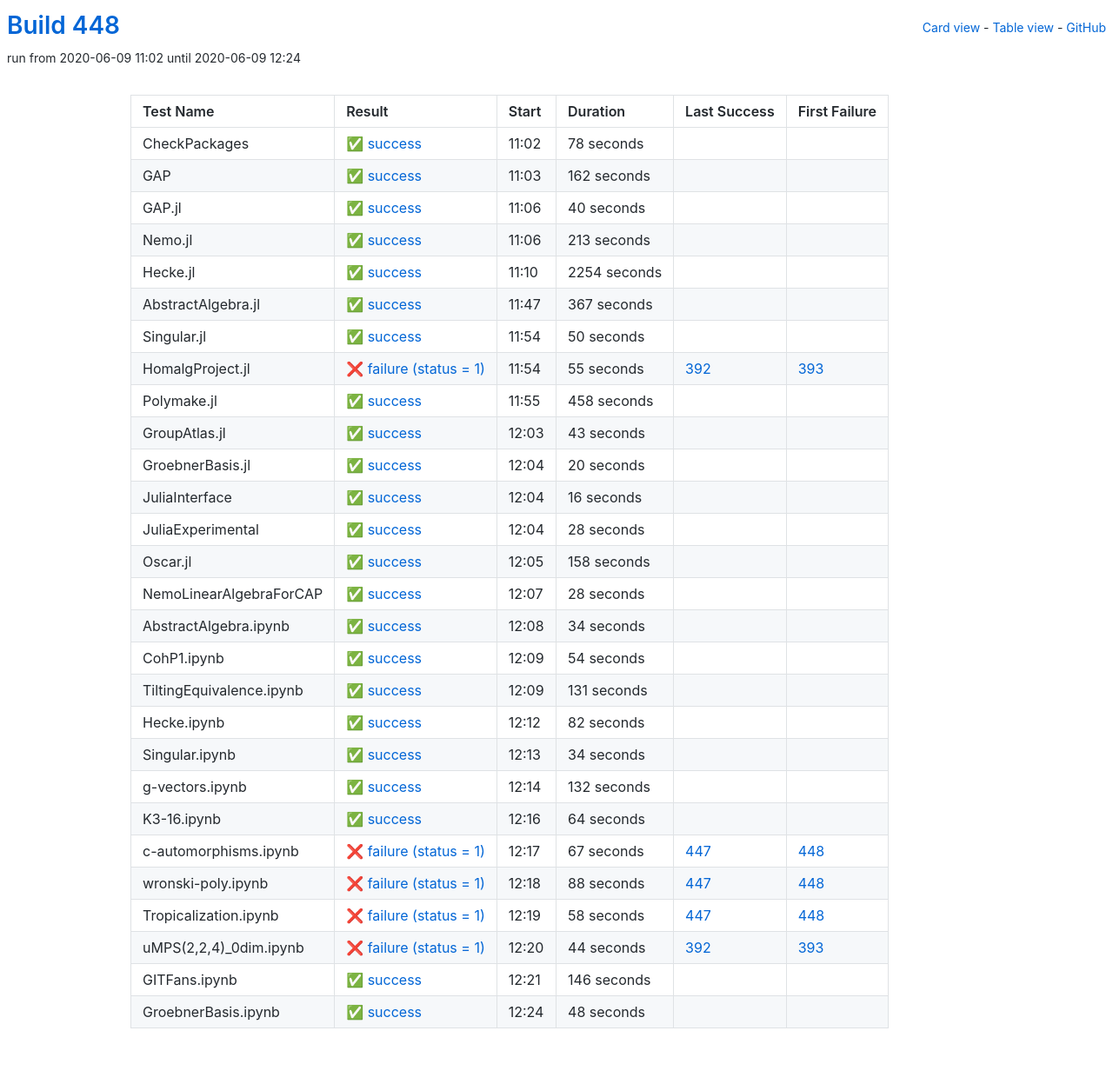
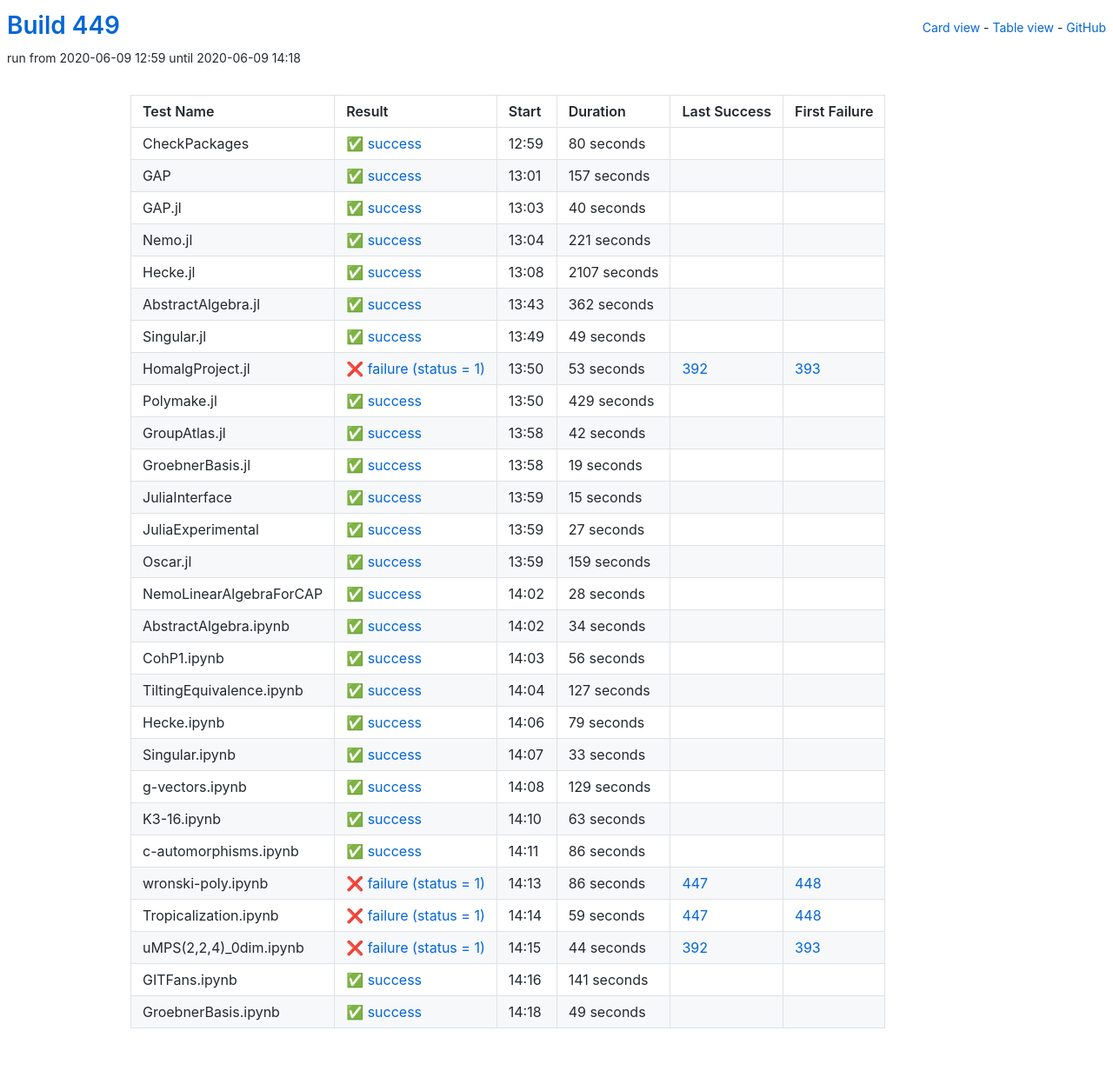
Before and after one commit to oscar-system/oscar-ci-status-1.4, a Jekyll site: the page built from table.html, in a window 1280 px wide. Shown: the whole page at 87% size. Built offline with Jekyll 4.4.1, drawn with Linux system fonts in a browser that asks for light colours.

Commit message:
Build 449

```diff
--- a/_data/ci.yml
+++ b/_data/ci.yml
@@ -1,29 +1,29 @@
-build: 448
-build_url: https://oscarci.mathematik.uni-kl.de/job/oscar-julia-1.4/448/
+build: 449
+build_url: https://oscarci.mathematik.uni-kl.de/job/oscar-julia-1.4/449/
 job: oscar-julia-1.4
 tests:
-- duration: 78
+- duration: 80
   exitcode: 0
   first_failure: false
   first_failure_url: null
   id: checkpackages
   last_success: false
   last_success_url: null
-  log: https://oscarci.mathematik.uni-kl.de/job/oscar-julia-1.4/448/artifact/logs/build-448/CheckPackages.log
+  log: https://oscarci.mathematik.uni-kl.de/job/oscar-julia-1.4/449/artifact/logs/build-449/CheckPackages.log
   name: CheckPackages
-  start: 2020-06-09 11:02
+  start: 2020-06-09 12:59
   status: success
   success: true
-- duration: 162
+- duration: 157
   exitcode: 0
   first_failure: false
   first_failure_url: null
   id: gap
   last_success: false
   last_success_url: null
-  log: https://oscarci.mathematik.uni-kl.de/job/oscar-julia-1.4/448/artifact/logs/build-448/GAP.log
+  log: https://oscarci.mathematik.uni-kl.de/job/oscar-julia-1.4/449/artifact/logs/build-449/GAP.log
   name: GAP
-  start: 2020-06-09 11:03
+  start: 2020-06-09 13:01
   status: success
   success: true
 - duration: 40
@@ -33,141 +33,141 @@ tests:
   id: gap-jl
   last_success: false
   last_success_url: null
-  log: https://oscarci.mathematik.uni-kl.de/job/oscar-julia-1.4/448/artifact/logs/build-448/GAP.jl.log
+  log: https://oscarci.mathematik.uni-kl.de/job/oscar-julia-1.4/449/artifact/logs/build-449/GAP.jl.log
   name: GAP.jl
-  start: 2020-06-09 11:06
+  start: 2020-06-09 13:03
   status: success
   success: true
-- duration: 213
+- duration: 221
   exitcode: 0
   first_failure: false
   first_failure_url: null
   id: nemo-jl
   last_success: false
   last_success_url: null
-  log: https://oscarci.mathematik.uni-kl.de/job/oscar-julia-1.4/448/artifact/logs/build-448/Nemo.jl.log
+  log: https://oscarci.mathematik.uni-kl.de/job/oscar-julia-1.4/449/artifact/logs/build-449/Nemo.jl.log
   name: Nemo.jl
-  start: 2020-06-09 11:06
+  start: 2020-06-09 13:04
   status: success
   success: true
-- duration: 2254
+- duration: 2107
   exitcode: 0
   first_failure: false
   first_failure_url: null
   id: hecke-jl
   last_success: false
   last_success_url: null
-  log: https://oscarci.mathematik.uni-kl.de/job/oscar-julia-1.4/448/artifact/logs/build-448/Hecke.jl.log
+  log: https://oscarci.mathematik.uni-kl.de/job/oscar-julia-1.4/449/artifact/logs/build-449/Hecke.jl.log
   name: Hecke.jl
-  start: 2020-06-09 11:10
+  start: 2020-06-09 13:08
   status: success
   success: true
-- duration: 367
+- duration: 362
   exitcode: 0
   first_failure: false
   first_failure_url: null
   id: abstractalgebra-jl
   last_success: false
   last_success_url: null
-  log: https://oscarci.mathematik.uni-kl.de/job/oscar-julia-1.4/448/artifact/logs/build-448/AbstractAlgebra.jl.log
+  log: https://oscarci.mathematik.uni-kl.de/job/oscar-julia-1.4/449/artifact/logs/build-449/AbstractAlgebra.jl.log
   name: AbstractAlgebra.jl
-  start: 2020-06-09 11:47
+  start: 2020-06-09 13:43
   status: success
   success: true
-- duration: 50
+- duration: 49
   exitcode: 0
   first_failure: false
   first_failure_url: null
   id: singular-jl
   last_success: false
   last_success_url: null
-  log: https://oscarci.mathematik.uni-kl.de/job/oscar-julia-1.4/448/artifact/logs/build-448/Singular.jl.log
+  log: https://oscarci.mathematik.uni-kl.de/job/oscar-julia-1.4/449/artifact/logs/build-449/Singular.jl.log
   name: Singular.jl
-  start: 2020-06-09 11:54
+  start: 2020-06-09 13:49
   status: success
   success: true
-- duration: 55
+- duration: 53
   exitcode: 1
   first_failure: 393
   first_failure_url: https://oscarci.mathematik.uni-kl.de/job/oscar-julia-1.4/393/
   id: homalgproject-jl
   last_success: 392
   last_success_url: https://oscarci.mathematik.uni-kl.de/job/oscar-julia-1.4/392/
-  log: https://oscarci.mathematik.uni-kl.de/job/oscar-julia-1.4/448/artifact/logs/build-448/HomalgProject.jl.log
+  log: https://oscarci.mathematik.uni-kl.de/job/oscar-julia-1.4/449/artifact/logs/build-449/HomalgProject.jl.log
   name: HomalgProject.jl
-  start: 2020-06-09 11:54
+  start: 2020-06-09 13:50
   status: failure
   success: false
-- duration: 458
+- duration: 429
   exitcode: 0
   first_failure: false
   first_failure_url: null
   id: polymake-jl
   last_success: false
   last_success_url: null
-  log: https://oscarci.mathematik.uni-kl.de/job/oscar-julia-1.4/448/artifact/logs/build-448/Polymake.jl.log
+  log: https://oscarci.mathematik.uni-kl.de/job/oscar-julia-1.4/449/artifact/logs/build-449/Polymake.jl.log
   name: Polymake.jl
-  start: 2020-06-09 11:55
+  start: 2020-06-09 13:50
   status: success
   success: true
-- duration: 43
+- duration: 42
   exitcode: 0
   first_failure: false
   first_failure_url: null
   id: groupatlas-jl
   last_success: false
   last_success_url: null
-  log: https://oscarci.mathematik.uni-kl.de/job/oscar-julia-1.4/448/artifact/logs/build-448/GroupAtlas.jl.log
+  log: https://oscarci.mathematik.uni-kl.de/job/oscar-julia-1.4/449/artifact/logs/build-449/GroupAtlas.jl.log
   name: GroupAtlas.jl
-  start: 2020-06-09 12:03
+  start: 2020-06-09 13:58
   status: success
   success: true
-- duration: 20
+- duration: 19
   exitcode: 0
   first_failure: false
   first_failure_url: null
   id: groebnerbasis-jl
   last_success: false
   last_success_url: null
-  log: https://oscarci.mathematik.uni-kl.de/job/oscar-julia-1.4/448/artifact/logs/build-448/GroebnerBasis.jl.log
+  log: https://oscarci.mathematik.uni-kl.de/job/oscar-julia-1.4/449/artifact/logs/build-449/GroebnerBasis.jl.log
   name: GroebnerBasis.jl
-  start: 2020-06-09 12:04
+  start: 2020-06-09 13:58
   status: success
   success: true
-- duration: 16
+- duration: 15
   exitcode: 0
   first_failure: false
   first_failure_url: null
   id: juliainterface
   last_success: false
   last_success_url: null
-  log: https://oscarci.mathematik.uni-kl.de/job/oscar-julia-1.4/448/artifact/logs/build-448/JuliaInterface.log
+  log: https://oscarci.mathematik.uni-kl.de/job/oscar-julia-1.4/449/artifact/logs/build-449/JuliaInterface.log
   name: JuliaInterface
-  start: 2020-06-09 12:04
+  start: 2020-06-09 13:59
   status: success
   success: true
-- duration: 28
+- duration: 27
   exitcode: 0
   first_failure: false
   first_failure_url: null
   id: juliaexperimental
   last_success: false
   last_success_url: null
-  log: https://oscarci.mathematik.uni-kl.de/job/oscar-julia-1.4/448/artifact/logs/build-448/JuliaExperimental.log
+  log: https://oscarci.mathematik.uni-kl.de/job/oscar-julia-1.4/449/artifact/logs/build-449/JuliaExperimental.log
   name: JuliaExperimental
-  start: 2020-06-09 12:04
+  start: 2020-06-09 13:59
   status: success
   success: true
-- duration: 158
+- duration: 159
   exitcode: 0
   first_failure: false
   first_failure_url: null
   id: oscar-jl
   last_success: false
   last_success_url: null
-  log: https://oscarci.mathematik.uni-kl.de/job/oscar-julia-1.4/448/artifact/logs/build-448/Oscar.jl.log
+  log: https://oscarci.mathematik.uni-kl.de/job/oscar-julia-1.4/449/artifact/logs/build-449/Oscar.jl.log
   name: Oscar.jl
-  start: 2020-06-09 12:05
+  start: 2020-06-09 13:59
   status: success
   success: true
 - duration: 28
@@ -177,9 +177,9 @@ tests:
   id: nemolinearalgebraforcap
   last_success: false
   last_success_url: null
-  log: https://oscarci.mathematik.uni-kl.de/job/oscar-julia-1.4/448/artifact/logs/build-448/NemoLinearAlgebraForCAP.log
+  log: https://oscarci.mathematik.uni-kl.de/job/oscar-julia-1.4/449/artifact/logs/build-449/NemoLinearAlgebraForCAP.log
   name: NemoLinearAlgebraForCAP
-  start: 2020-06-09 12:07
+  start: 2020-06-09 14:02
   status: success
   success: true
 - duration: 34
@@ -189,117 +189,117 @@ tests:
   id: abstractalgebra-ipynb
   last_success: false
   last_success_url: null
-  log: https://oscarci.mathematik.uni-kl.de/job/oscar-julia-1.4/448/artifact/logs/build-448/AbstractAlgebra.ipynb.log
+  log: https://oscarci.mathematik.uni-kl.de/job/oscar-julia-1.4/449/artifact/logs/build-449/AbstractAlgebra.ipynb.log
   name: AbstractAlgebra.ipynb
-  start: 2020-06-09 12:08
+  start: 2020-06-09 14:02
   status: success
   success: true
-- duration: 54
+- duration: 56
   exitcode: 0
   first_failure: false
   first_failure_url: null
   id: cohp1-ipynb
   last_success: false
   last_success_url: null
-  log: https://oscarci.mathematik.uni-kl.de/job/oscar-julia-1.4/448/artifact/logs/build-448/CohP1.ipynb.log
+  log: https://oscarci.mathematik.uni-kl.de/job/oscar-julia-1.4/449/artifact/logs/build-449/CohP1.ipynb.log
   name: CohP1.ipynb
-  start: 2020-06-09 12:09
+  start: 2020-06-09 14:03
   status: success
   success: true
-- duration: 131
+- duration: 127
   exitcode: 0
   first_failure: false
   first_failure_url: null
   id: tiltingequivalence-ipynb
   last_success: false
   last_success_url: null
-  log: https://oscarci.mathematik.uni-kl.de/job/oscar-julia-1.4/448/artifact/logs/build-448/TiltingEquivalence.ipynb.log
+  log: https://oscarci.mathematik.uni-kl.de/job/oscar-julia-1.4/449/artifact/logs/build-449/TiltingEquivalence.ipynb.log
   name: TiltingEquivalence.ipynb
-  start: 2020-06-09 12:09
+  start: 2020-06-09 14:04
   status: success
   success: true
-- duration: 82
+- duration: 79
   exitcode: 0
   first_failure: false
   first_failure_url: null
   id: hecke-ipynb
   last_success: false
   last_success_url: null
-  log: https://oscarci.mathematik.uni-kl.de/job/oscar-julia-1.4/448/artifact/logs/build-448/Hecke.ipynb.log
+  log: https://oscarci.mathematik.uni-kl.de/job/oscar-julia-1.4/449/artifact/logs/build-449/Hecke.ipynb.log
   name: Hecke.ipynb
-  start: 2020-06-09 12:12
+  start: 2020-06-09 14:06
   status: success
   success: true
-- duration: 34
+- duration: 33
   exitcode: 0
   first_failure: false
   first_failure_url: null
   id: singular-ipynb
   last_success: false
   last_success_url: null
-  log: https://oscarci.mathematik.uni-kl.de/job/oscar-julia-1.4/448/artifact/logs/build-448/Singular.ipynb.log
+  log: https://oscarci.mathematik.uni-kl.de/job/oscar-julia-1.4/449/artifact/logs/build-449/Singular.ipynb.log
   name: Singular.ipynb
-  start: 2020-06-09 12:13
+  start: 2020-06-09 14:07
   status: success
   success: true
-- duration: 132
+- duration: 129
   exitcode: 0
   first_failure: false
   first_failure_url: null
   id: g-vectors-ipynb
   last_success: false
   last_success_url: null
-  log: https://oscarci.mathematik.uni-kl.de/job/oscar-julia-1.4/448/artifact/logs/build-448/g-vectors.ipynb.log
+  log: https://oscarci.mathematik.uni-kl.de/job/oscar-julia-1.4/449/artifact/logs/build-449/g-vectors.ipynb.log
   name: g-vectors.ipynb
-  start: 2020-06-09 12:14
+  start: 2020-06-09 14:08
   status: success
   success: true
-- duration: 64
+- duration: 63
   exitcode: 0
   first_failure: false
   first_failure_url: null
   id: k3-16-ipynb
   last_success: false
   last_success_url: null
-  log: https://oscarci.mathematik.uni-kl.de/job/oscar-julia-1.4/448/artifact/logs/build-448/K3-16.ipynb.log
+  log: https://oscarci.mathematik.uni-kl.de/job/oscar-julia-1.4/449/artifact/logs/build-449/K3-16.ipynb.log
   name: K3-16.ipynb
-  start: 2020-06-09 12:16
+  start: 2020-06-09 14:10
   status: success
   success: true
-- duration: 67
-  exitcode: 1
-  first_failure: 448
-  first_failure_url: https://oscarci.mathematik.uni-kl.de/job/oscar-julia-1.4/448/
+- duration: 86
+  exitcode: 0
+  first_failure: false
+  first_failure_url: null
   id: c-automorphisms-ipynb
-  last_success: 447
-  last_success_url: https://oscarci.mathematik.uni-kl.de/job/oscar-julia-1.4/447/
-  log: https://oscarci.mathematik.uni-kl.de/job/oscar-julia-1.4/448/artifact/logs/build-448/c-automorphisms.ipynb.log
+  last_success: false
+  last_success_url: null
+  log: https://oscarci.mathematik.uni-kl.de/job/oscar-julia-1.4/449/artifact/logs/build-449/c-automorphisms.ipynb.log
   name: c-automorphisms.ipynb
-  start: 2020-06-09 12:17
-  status: failure
-  success: false
-- duration: 88
+  start: 2020-06-09 14:11
+  status: success
+  success: true
+- duration: 86
   exitcode: 1
   first_failure: 448
   first_failure_url: https://oscarci.mathematik.uni-kl.de/job/oscar-julia-1.4/448/
   id: wronski-poly-ipynb
   last_success: 447
   last_success_url: https://oscarci.mathematik.uni-kl.de/job/oscar-julia-1.4/447/
-  log: https://oscarci.mathematik.uni-kl.de/job/oscar-julia-1.4/448/artifact/logs/build-448/wronski-poly.ipynb.log
+  log: https://oscarci.mathematik.uni-kl.de/job/oscar-julia-1.4/449/artifact/logs/build-449/wronski-poly.ipynb.log
   name: wronski-poly.ipynb
-  start: 2020-06-09 12:18
+  start: 2020-06-09 14:13
   status: failure
   success: false
-- duration: 58
+- duration: 59
   exitcode: 1
   first_failure: 448
   first_failure_url: https://oscarci.mathematik.uni-kl.de/job/oscar-julia-1.4/448/
   id: tropicalization-ipynb
   last_success: 447
   last_success_url: https://oscarci.mathematik.uni-kl.de/job/oscar-julia-1.4/447/
-  log: https://oscarci.mathematik.uni-kl.de/job/oscar-julia-1.4/448/artifact/logs/build-448/Tropicalization.ipynb.log
+  log: https://oscarci.mathematik.uni-kl.de/job/oscar-julia-1.4/449/artifact/logs/build-449/Tropicalization.ipynb.log
   name: Tropicalization.ipynb
-  start: 2020-06-09 12:19
+  start: 2020-06-09 14:14
   status: failure
   success: false
 - duration: 44
@@ -309,32 +309,32 @@ tests:
   id: umps-2-2-4-0dim-ipynb
   last_success: 392
   last_success_url: https://oscarci.mathematik.uni-kl.de/job/oscar-julia-1.4/392/
-  log: https://oscarci.mathematik.uni-kl.de/job/oscar-julia-1.4/448/artifact/logs/build-448/uMPS-2-2-4-_0dim.ipynb.log
+  log: https://oscarci.mathematik.uni-kl.de/job/oscar-julia-1.4/449/artifact/logs/build-449/uMPS-2-2-4-_0dim.ipynb.log
   name: uMPS(2,2,4)_0dim.ipynb
-  start: 2020-06-09 12:20
+  start: 2020-06-09 14:15
   status: failure
   success: false
-- duration: 146
+- duration: 141
   exitcode: 0
   first_failure: false
   first_failure_url: null
   id: gitfans-ipynb
   last_success: false
   last_success_url: null
-  log: https://oscarci.mathematik.uni-kl.de/job/oscar-julia-1.4/448/artifact/logs/build-448/GITFans.ipynb.log
+  log: https://oscarci.mathematik.uni-kl.de/job/oscar-julia-1.4/449/artifact/logs/build-449/GITFans.ipynb.log
   name: GITFans.ipynb
-  start: 2020-06-09 12:21
+  start: 2020-06-09 14:16
   status: success
   success: true
-- duration: 48
+- duration: 49
   exitcode: 0
   first_failure: false
   first_failure_url: null
   id: groebnerbasis-ipynb
   last_success: false
   last_success_url: null
-  log: https://oscarci.mathematik.uni-kl.de/job/oscar-julia-1.4/448/artifact/logs/build-448/GroebnerBasis.ipynb.log
+  log: https://oscarci.mathematik.uni-kl.de/job/oscar-julia-1.4/449/artifact/logs/build-449/GroebnerBasis.ipynb.log
   name: GroebnerBasis.ipynb
-  start: 2020-06-09 12:24
+  start: 2020-06-09 14:18
   status: success
   success: true
```
Also changed, not shown: README.md.
